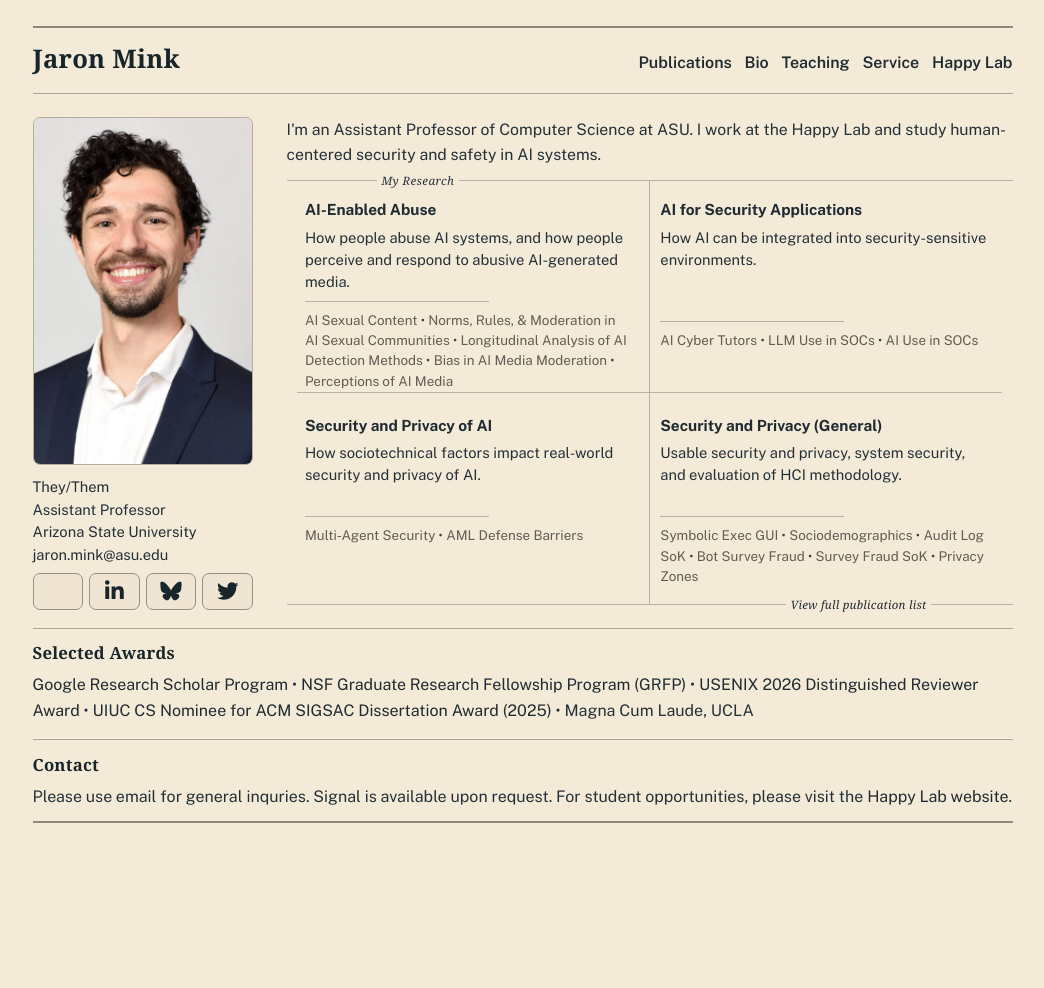
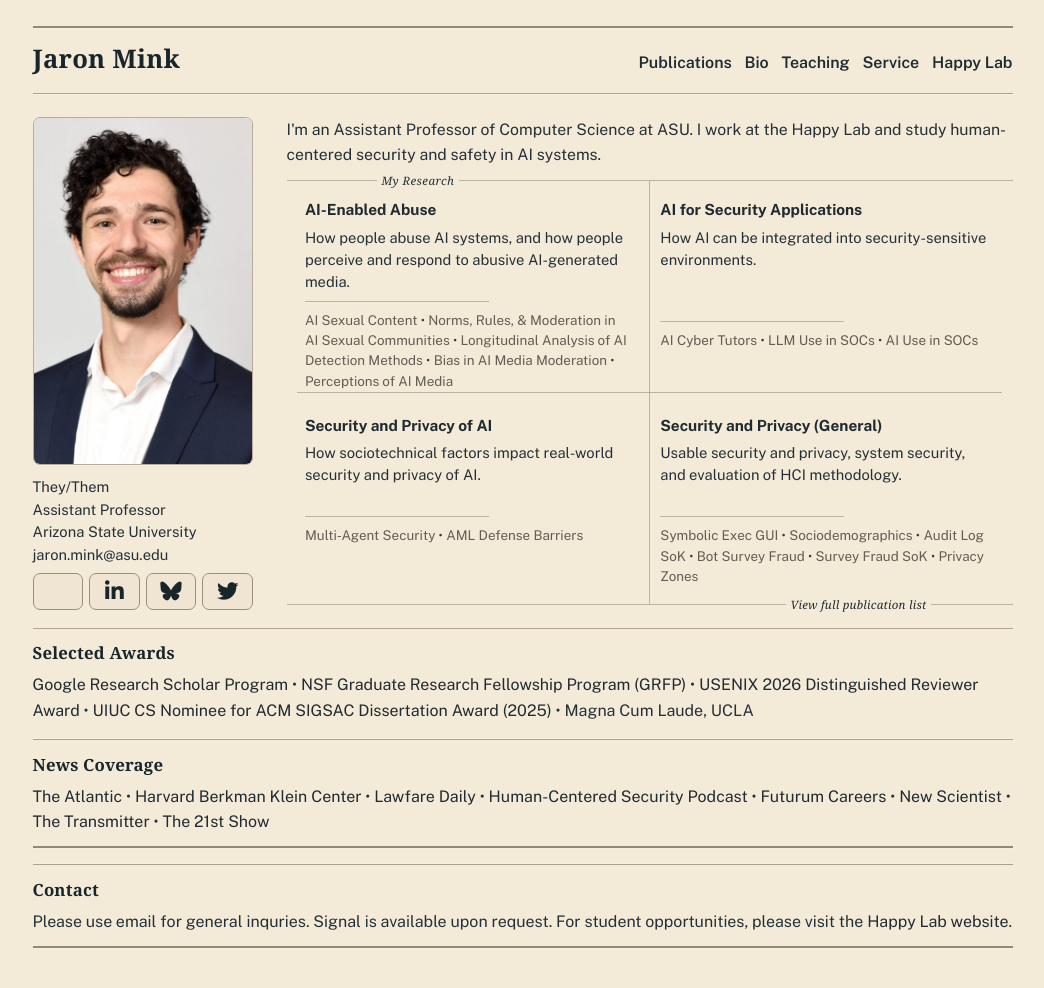
Before and after one commit to JaronMink/personal-website, a Jekyll site: the page built from index.md, in a window 1280 px wide. Shown: the whole page, without its empty margins (110-1154 px from the left). Built offline with Jekyll 4.4.1, drawn with Linux system fonts in a browser that asks for light colours; some web fonts are replaced; before the commit the page ends 900 px from its top, so only the background shows below that.

Commit message:
Add news coverage to homepage

```diff
--- a/_data/links.yml
+++ b/_data/links.yml
@@ -28,6 +28,8 @@ soups21_web: https://www.usenix.org/conference/soups2021
 raid22_web: https://raid2022.cs.ucy.ac.cy/index.html
 
 # General News
+news_atlantic_is_this_ai_url: https://www.theatlantic.com/technology/2026/09/chatgpt-imessage-ai-texting/688507/
+news_harvard_bkc_ncii_whitepaper_url: https://asml.cyber.harvard.edu/wp-content/uploads/sites/18/2026/06/NCII-Whitepaper-Final.pdf
 news_2024_human_centered_security_url: &news_2024_human_centered_security_url https://open.spotify.com/episode/1sDfqqkM7jHg1SxSKGW98e?si=9f5bf708723b4b69
 mdi_response_nist_ai_rmf_web: https://mdi.georgetown.edu/news/formal-response-mdi-comment-on-nist-ai-executive-order-feb2024/
 
--- /dev/null
+++ b/_includes/news-coverage.html
@@ -0,0 +1,10 @@
+<p class="news-coverage-list">
+  <a href="{{ site.data.links.news_atlantic_is_this_ai_url }}" target="_blank" rel="noopener noreferrer">The Atlantic</a> &bull;
+  <a href="{{ site.data.links.news_harvard_bkc_ncii_whitepaper_url }}" target="_blank" rel="noopener noreferrer">Harvard Berkman Klein Center</a> &bull;
+  <a href="{{ site.data.links.mink_factt_26_news_lawfare }}" target="_blank" rel="noopener noreferrer">Lawfare Daily</a> &bull;
+  <a href="{{ site.data.links.news_2024_human_centered_security_url }}" target="_blank" rel="noopener noreferrer">Human-Centered Security Podcast</a> &bull;
+  <a href="{{ site.data.links.news_usenix_2022_futurum_url }}" target="_blank" rel="noopener noreferrer">Futurum Careers</a> &bull;
+  <a href="{{ site.data.links.news_usenix_2022_new_scientist_url }}" target="_blank" rel="noopener noreferrer">New Scientist</a> &bull;
+  <a href="{{ site.data.links.zhang_www_2022_news_the_transmitter_url }}" target="_blank" rel="noopener noreferrer">The Transmitter</a> &bull;
+  <a href="{{ site.data.links.mink_chi_2022_news_the_21st_show_url }}" target="_blank" rel="noopener noreferrer">The 21st Show</a>
+</p>
--- a/index.md
+++ b/index.md
@@ -159,6 +159,11 @@ description: Assistant Professor Jaron Mink studies human-centered security for
   {% include award-list.md %}
 </section>
 
+<section class="home-contact home-news-coverage">
+  <h2>News Coverage</h2>
+  {% include news-coverage.html %}
+</section>
+
 <section class="home-contact">
   <h2>Contact</h2>
   {% include contact-guidance.html %}
```
